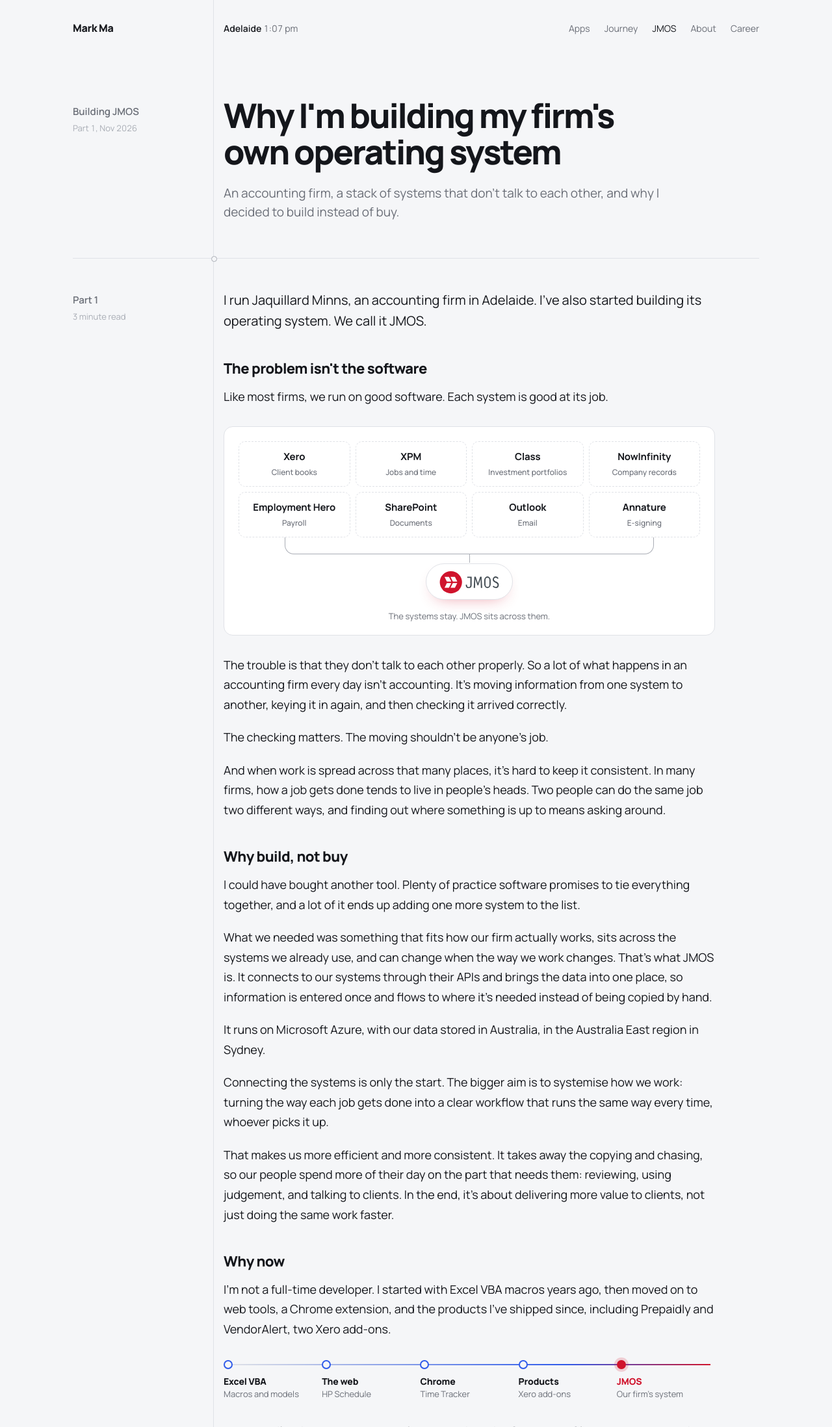
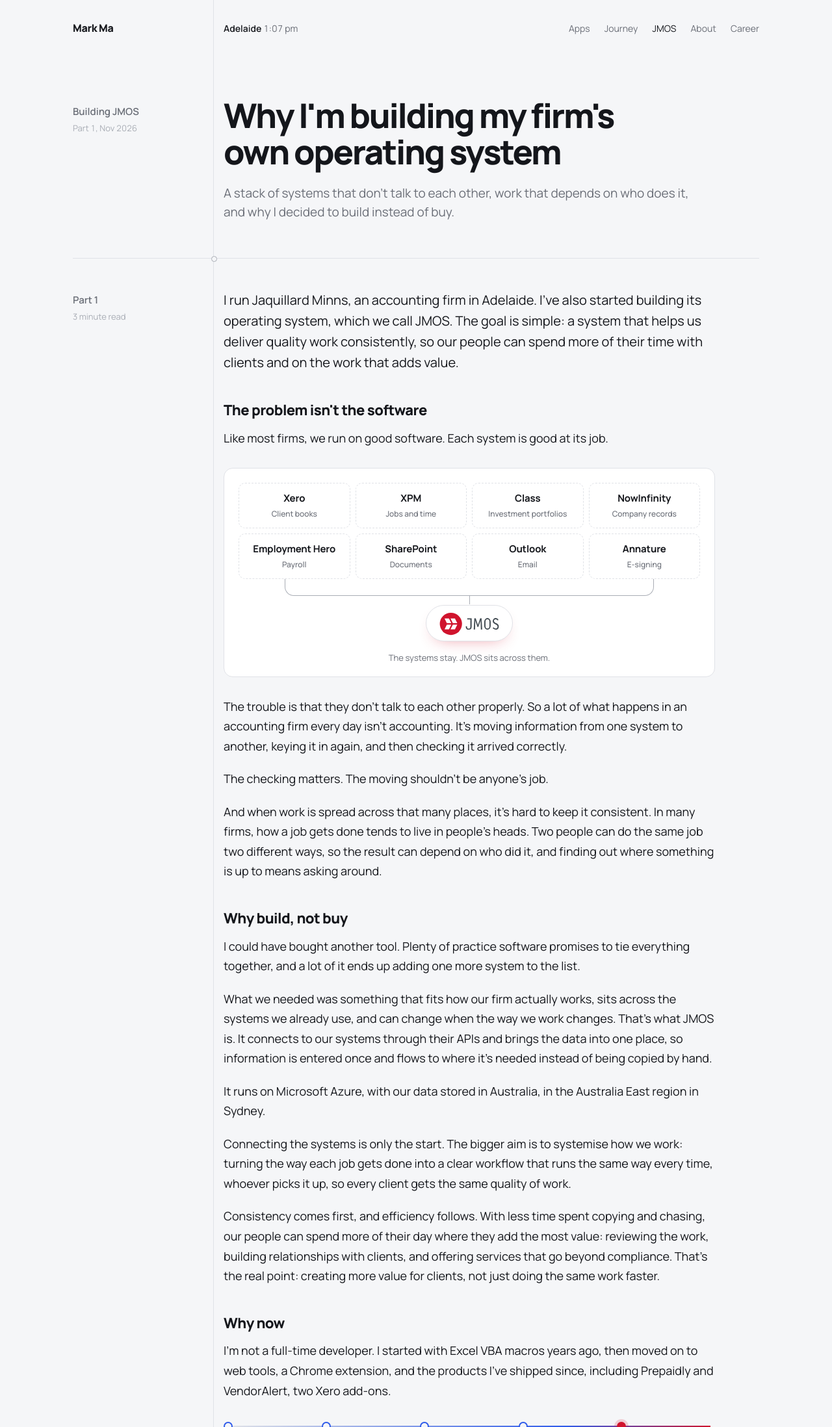
Before and after one commit to markma27/markma27.github.io, a plain HTML site: page jmos/why-build/index.html in a window 1280 px wide. Shown: the top 2196 px of the page at 65% size. Drawn offline with Linux system fonts and the light colour scheme.

Commit message:
Part 1: consistent thread on quality, consistency and client value
Co-Authored-By: Claude Opus 5.5 <noreply@anthropic.com>
Claude-Session: https://claude.ai/code/session_01Qd1jR6xC39VzvBbwMAvBTb

```diff
--- a/jmos/why-build/index.html
+++ b/jmos/why-build/index.html
@@ -7,11 +7,11 @@
 <link rel="icon" href="/favicon.ico?v=4" sizes="any">
 <link rel="icon" type="image/png" sizes="32x32" href="/favicon-32.png?v=4">
 <link rel="apple-touch-icon" href="/apple-touch-icon.png?v=4">
-<meta name="description" content="Part 1 of Building JMOS. An accounting firm, a stack of systems that don't talk to each other, and why I decided to build instead of buy.">
+<meta name="description" content="Part 1 of Building JMOS. A stack of systems that don't talk to each other, work that depends on who does it, and why I decided to build instead of buy.">
 <meta property="og:type" content="article">
 <meta property="og:url" content="https://markma.au/jmos/why-build/">
 <meta property="og:title" content="Why I'm building my firm's own operating system">
-<meta property="og:description" content="Part 1 of Building JMOS. A stack of systems that don't talk to each other, and why I decided to build instead of buy.">
+<meta property="og:description" content="Part 1 of Building JMOS. A stack of systems that don't talk to each other, work that depends on who does it, and why I decided to build instead of buy.">
 <meta property="og:image" content="https://markma.au/og/jmos-part-1.jpg">
 <meta property="og:image:width" content="1200">
 <meta property="og:image:height" content="630">
@@ -43,14 +43,14 @@
         <p class="lbl"><a href="/jmos/" style="text-decoration:none;color:inherit">Building JMOS</a><small>Part 1, Nov 2026</small></p>
         <div>
           <h1>Why I'm building my firm's own operating system</h1>
-          <p class="stand">An accounting firm, a stack of systems that don't talk to each other, and why I decided to build instead of buy.</p>
+          <p class="stand">A stack of systems that don't talk to each other, work that depends on who does it, and why I decided to build instead of buy.</p>
         </div>
       </div>
 
       <section class="row">
         <h2>Part 1<small>3 minute read</small></h2>
         <div class="prose">
-          <p class="lead">I run Jaquillard Minns, an accounting firm in Adelaide. I've also started building its operating system. We call it JMOS.</p>
+          <p class="lead">I run Jaquillard Minns, an accounting firm in Adelaide. I've also started building its operating system, which we call JMOS. The goal is simple: a system that helps us deliver quality work consistently, so our people can spend more of their time with clients and on the work that adds value.</p>
 
           <h2>The problem isn't the software</h2>
           <p>Like most firms, we run on good software. Each system is good at its job.</p>
@@ -73,14 +73,14 @@
 
           <p>The trouble is that they don't talk to each other properly. So a lot of what happens in an accounting firm every day isn't accounting. It's moving information from one system to another, keying it in again, and then checking it arrived correctly.</p>
           <p>The checking matters. The moving shouldn't be anyone's job.</p>
-          <p>And when work is spread across that many places, it's hard to keep it consistent. In many firms, how a job gets done tends to live in people's heads. Two people can do the same job two different ways, and finding out where something is up to means asking around.</p>
+          <p>And when work is spread across that many places, it's hard to keep it consistent. In many firms, how a job gets done tends to live in people's heads. Two people can do the same job two different ways, so the result can depend on who did it, and finding out where something is up to means asking around.</p>
 
           <h2>Why build, not buy</h2>
           <p>I could have bought another tool. Plenty of practice software promises to tie everything together, and a lot of it ends up adding one more system to the list.</p>
           <p>What we needed was something that fits how our firm actually works, sits across the systems we already use, and can change when the way we work changes. That's what JMOS is. It connects to our systems through their APIs and brings the data into one place, so information is entered once and flows to where it's needed instead of being copied by hand.</p>
           <p>It runs on Microsoft Azure, with our data stored in Australia, in the Australia East region in Sydney.</p>
-          <p>Connecting the systems is only the start. The bigger aim is to systemise how we work: turning the way each job gets done into a clear workflow that runs the same way every time, whoever picks it up.</p>
-          <p>That makes us more efficient and more consistent. It takes away the copying and chasing, so our people spend more of their day on the part that needs them: reviewing, using judgement, and talking to clients. In the end, it's about delivering more value to clients, not just doing the same work faster.</p>
+          <p>Connecting the systems is only the start. The bigger aim is to systemise how we work: turning the way each job gets done into a clear workflow that runs the same way every time, whoever picks it up, so every client gets the same quality of work.</p>
+          <p>Consistency comes first, and efficiency follows. With less time spent copying and chasing, our people can spend more of their day where they add the most value: reviewing the work, building relationships with clients, and offering services that go beyond compliance. That's the real point: creating more value for clients, not just doing the same work faster.</p>
 
           <h2>Why now</h2>
           <p>I'm not a full-time developer. I started with Excel VBA macros years ago, then moved on to web tools, a Chrome extension, and the products I've shipped since, including Prepaidly and VendorAlert, two Xero add-ons.</p>
@@ -96,7 +96,7 @@
           <p>Today I build with AI as my co-developer, working with Cursor and Claude. That's the main reason a project like this is possible for a firm our size. A few years ago it would have needed a development team. Now it needs someone who understands the work and is willing to keep at it.</p>
 
           <h2>What this series is</h2>
-          <p>JMOS is internal. It's not a product and I'm not selling it. Every firm works differently, and I don't believe there's one system that fits them all. What suits us won't be right for everyone. But the questions it raises are ones a lot of firms are asking right now: whether a firm can build its own tools, what it takes to get your systems working together, and what changes for the people doing the work.</p>
+          <p>JMOS is internal. It's not a product and I'm not selling it. Every firm works differently, and I don't believe there's one system that fits them all. What suits us won't be right for everyone. But the questions it raises are ones a lot of firms are asking right now: whether a firm can build its own tools, what it takes to get systems and workflows working together, and what changes for the people doing the work.</p>
           <p>So I'm writing it up as I go: what we built, what worked, and what broke. It isn't finished, and parts of it don't work yet. That's part of the story too.</p>
           <p>In the coming parts, I'll share how I designed the system in more detail: how the pieces fit together, the choices I made along the way, and why.</p>
         </div>
```
Also changed, not shown: jmos/index.html (+2 -2 lines).
